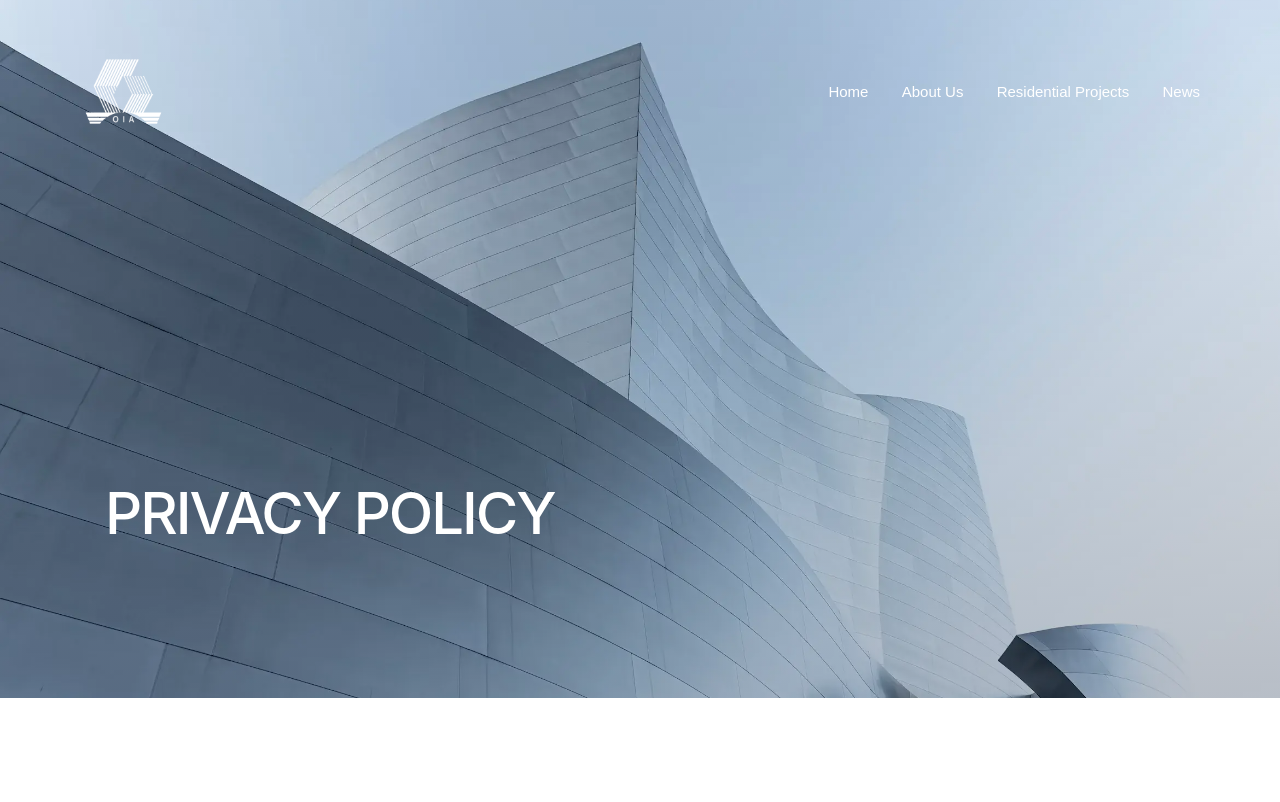
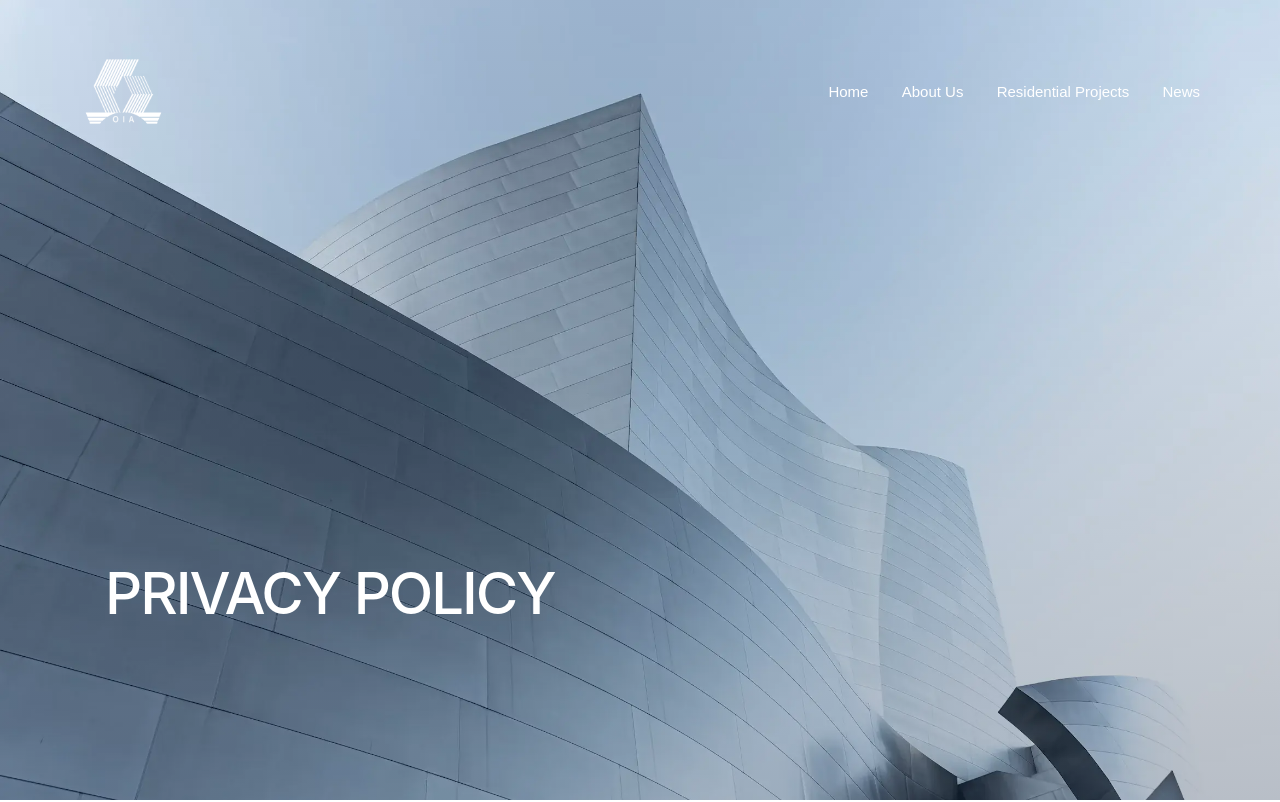
Before and after one commit to ryanzzeng/oia-group-nextjs, a Next.js app: page /privacy-policy in a window 1280 px wide. Shown: the top 802 px of the page. Built offline with nearby package versions, Linux system fonts and the light colour scheme.

Commit message:
fix privacy page

```diff
--- a/app/globals.css
+++ b/app/globals.css
@@ -404,7 +404,7 @@ footer.brand-footer{width:100%;height:456px;min-height:456px;margin:22px 0 0;bac
 /* Privacy policy — Figma node 44:3. */
 body:has(.privacy-page) .site-header{position:absolute;inset:0 0 auto;color:#fff;border-color:transparent;z-index:10}
 .privacy-page{background:#fff;color:#111;font-family:Inter,Arial,sans-serif;overflow:hidden}
-.privacy-hero{position:relative;height:54.5vw;min-height:620px;color:#fff;overflow:hidden}
+.privacy-hero{position:relative;height:100vh;height:100svh;min-height:620px;color:#fff;overflow:hidden}
 .privacy-hero>img{object-fit:cover;object-position:center center}
 .privacy-hero-shade{position:absolute;inset:0;background:linear-gradient(0deg,rgba(9,27,54,.28),rgba(9,27,54,.04))}
 .privacy-hero h1{position:absolute;left:8.2%;bottom:22%;margin:0;text-transform:uppercase;font-size:clamp(58px,4.25vw,82px);font-weight:500;line-height:1.05;letter-spacing:-.035em}
@@ -414,4 +414,4 @@ body:has(.privacy-page) .site-header{position:absolute;inset:0 0 auto;color:#fff
 .privacy-content p{margin:0 0 8px}.privacy-content ul{margin:0 0 8px;padding-left:1.5em}.privacy-content li{padding-left:.25em;margin-bottom:2px}
 .privacy-content a{text-decoration:underline;text-underline-offset:3px}.privacy-page>.brand-footer{margin:0}
 @media(min-width:761px){body:has(.privacy-page) .site-header{height:182px;padding:0 6.25%}}
-@media(max-width:760px){body:has(.privacy-page) .site-header{height:88px;padding:0 5.5%}.privacy-hero{height:78svh;min-height:560px;max-height:760px}.privacy-hero>img{object-position:56% center}.privacy-hero-shade{background:linear-gradient(0deg,rgba(8,21,38,.42),rgba(8,21,38,.03) 58%)}.privacy-hero h1{left:6%;right:6%;bottom:10%;font-size:clamp(43px,12.2vw,58px);line-height:1.02;letter-spacing:-.04em}.privacy-content{width:86%;padding:90px 0 110px;font-size:16px;line-height:1.55;letter-spacing:0}.privacy-content section{margin-bottom:42px}.privacy-content h2{font-size:19px;line-height:1.35;margin-bottom:12px}.privacy-content h3{font-size:16px;font-weight:600;margin-top:24px}.privacy-content p{margin-bottom:13px}.privacy-content li{margin-bottom:6px}}
+@media(max-width:760px){body:has(.privacy-page) .site-header{height:88px;padding:0 5.5%}.privacy-hero{height:100vh;height:100svh;min-height:560px;max-height:none}.privacy-hero>img{object-position:56% center}.privacy-hero-shade{background:linear-gradient(0deg,rgba(8,21,38,.42),rgba(8,21,38,.03) 58%)}.privacy-hero h1{left:6%;right:6%;bottom:10%;font-size:clamp(43px,12.2vw,58px);line-height:1.02;letter-spacing:-.04em}.privacy-content{width:86%;padding:90px 0 110px;font-size:16px;line-height:1.55;letter-spacing:0}.privacy-content section{margin-bottom:42px}.privacy-content h2{font-size:19px;line-height:1.35;margin-bottom:12px}.privacy-content h3{font-size:16px;font-weight:600;margin-top:24px}.privacy-content p{margin-bottom:13px}.privacy-content li{margin-bottom:6px}}
```
